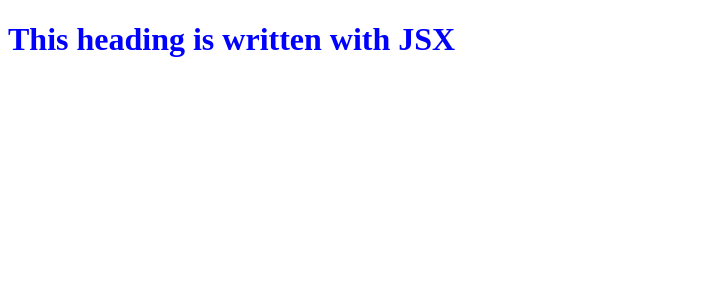
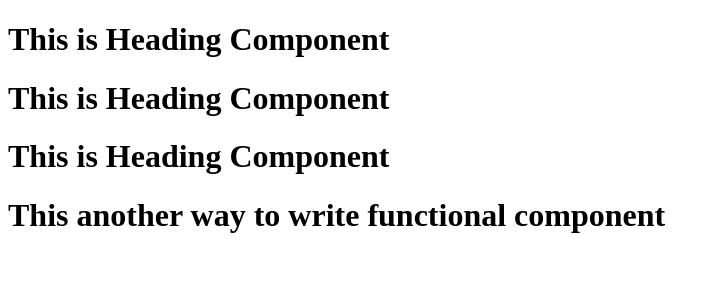
Before and after one commit to tariq7R1X/namaste-react, a React (Vite) app: page / in a window 1280 px wide. Shown: the top 300 px of the page, without its empty margins (0-720 px from the left). Built offline with nearby package versions, Linux system fonts and the light colour scheme.

Commit message:
jsx, babel, components, three ways to call component, cross site scripting

```diff
--- a/App.js
+++ b/App.js
@@ -1,10 +1,26 @@
 import React from "react";
 import ReactDOM from "react-dom/client";
 
+const heading = React.createElement("h1", { id: "heading" }, "Hello World");
 
-const heading = React.createElement("h1",{id: "heading"}, "Hello World");
+const jsxHeading = <h1 id="heading">This heading is written with JSX</h1>;
 
-const jsxHeading = <h1 id="heading">This heading is written with JSX</h1>
+// Functional Component:
+
+const HeadingComponent = () => {
+  return <h1>This is Heading Component</h1>;
+};
+
+// this can also be written as:
+const HeadingComponent2 = () => (
+  <div>
+    {/* You can call components with these three ways */}
+    {HeadingComponent()}
+    <HeadingComponent />
+    <HeadingComponent></HeadingComponent>
+    <h1>This another way to write functional component</h1>
+  </div>
+);
 
 const root = ReactDOM.createRoot(document.getElementById("root"));
-root.render(jsxHeading);
+root.render(<HeadingComponent2 />);
```
Also changed, not shown: 1 other file (tests, documents, lock files or other folders).
